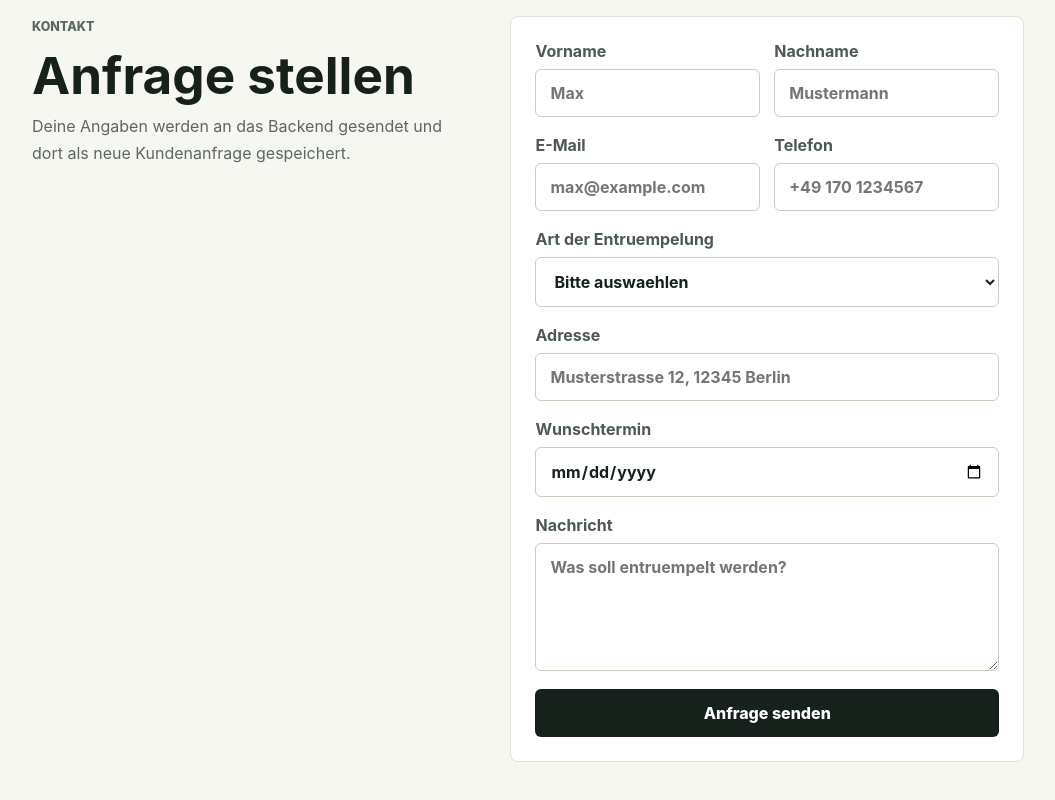
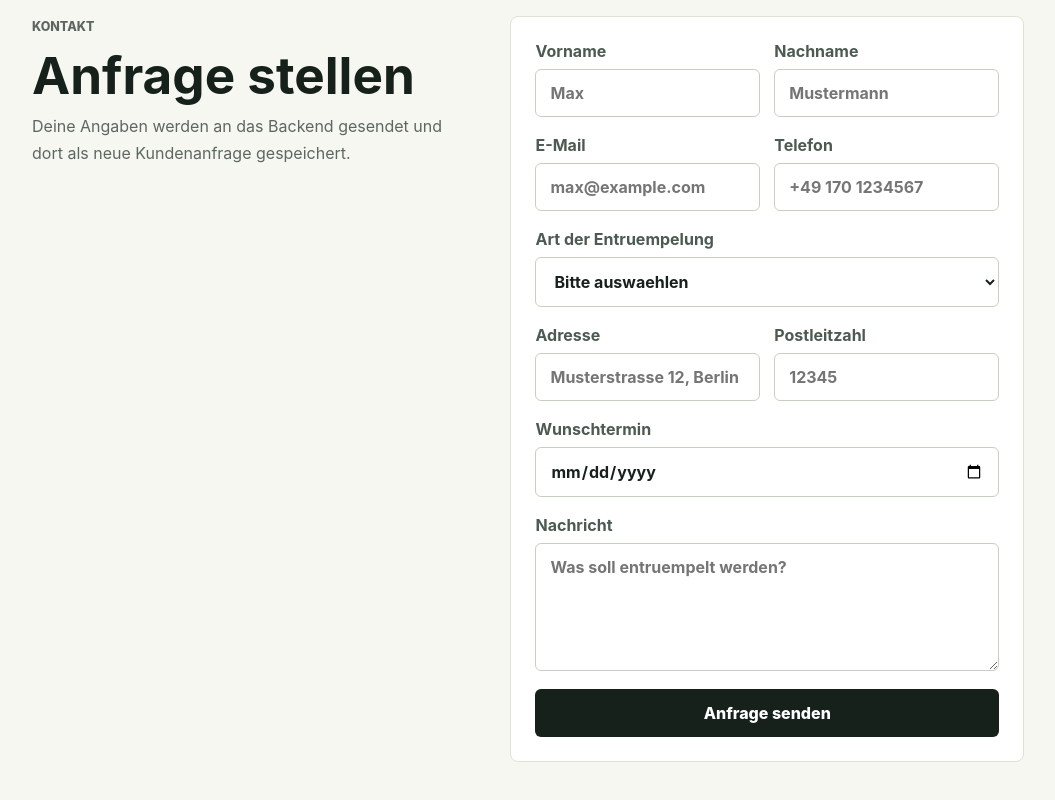
Before and after one commit to ardasitoo/Entruempelung---FRONTEND, a Vue app: page / in a window 1280 px wide. Shown: the part 1826-2626 px from the top of the page, without its empty margins (112-1167 px from the left). Built offline with nearby package versions, Linux system fonts and the light colour scheme; no server answers.

Commit message:
Add postal code field to request form

```diff
--- a/src/components/AdminDashboard.vue
+++ b/src/components/AdminDashboard.vue
@@ -128,6 +128,10 @@ function logout() {
                 <dd>{{ request.address }}</dd>
               </div>
               <div>
+                <dt>Postleitzahl</dt>
+                <dd>{{ request.postalCode }}</dd>
+              </div>
+              <div>
                 <dt>Eingegangen</dt>
                 <dd>{{ request.createdAt }}</dd>
               </div>
--- a/src/components/CustomerRequestForm.vue
+++ b/src/components/CustomerRequestForm.vue
@@ -9,6 +9,7 @@ const initialFormState = {
   phone: '',
   serviceType: '',
   address: '',
+  postalCode: '',
   preferredDate: '',
   message: '',
 }
@@ -88,16 +89,29 @@ async function submitRequest() {
       </select>
     </label>
 
+    <div class="form-row">
       <label>
         Adresse
         <input
           v-model="form.address"
           type="text"
           name="address"
-        placeholder="Musterstrasse 12, 12345 Berlin"
+          placeholder="Musterstrasse 12, Berlin"
           required
         />
       </label>
+      <label>
+        Postleitzahl
+        <input
+          v-model="form.postalCode"
+          type="text"
+          name="postalCode"
+          inputmode="numeric"
+          placeholder="12345"
+          required
+        />
+      </label>
+    </div>
 
     <label>
       Wunschtermin
```
Lines whose indentation alone changed are shown as unchanged.
